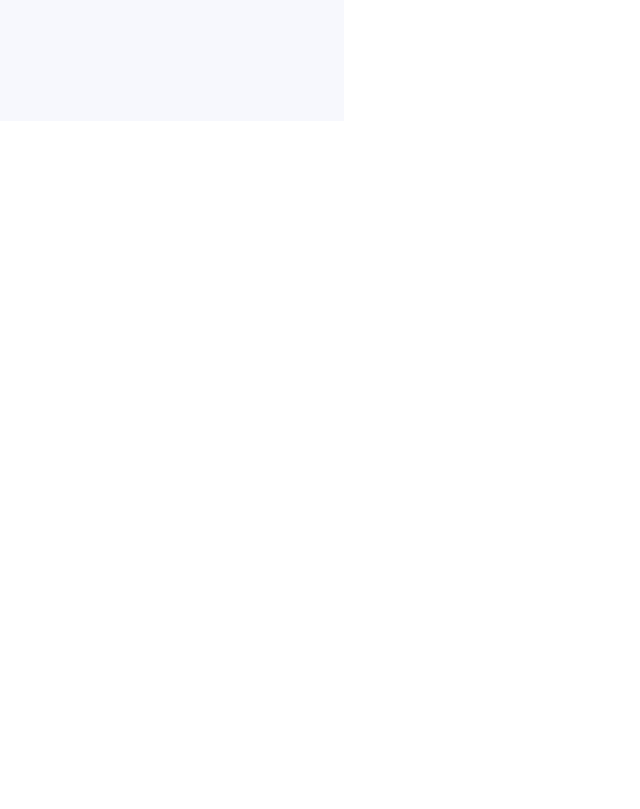
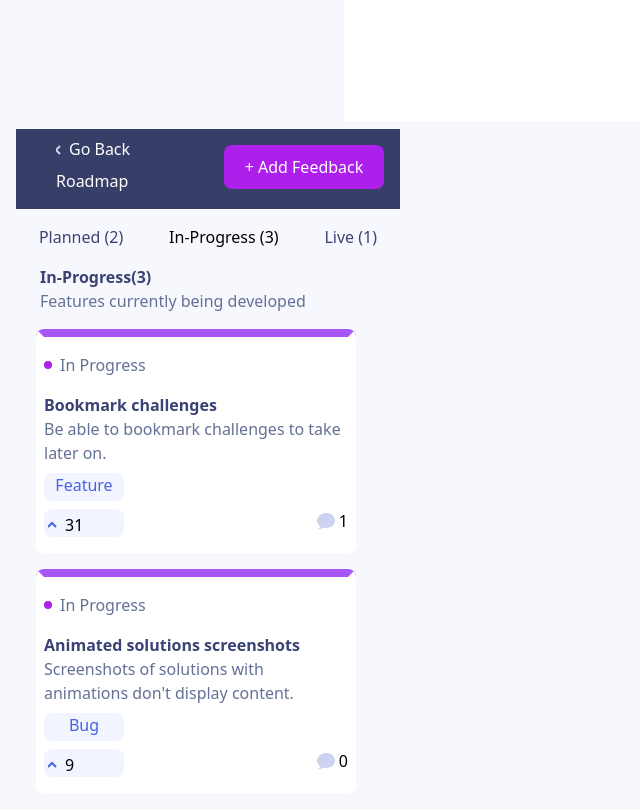
Before and after one commit to lucymutunga/Product-feedback, a React (Vite) app in the folder feedback/: page / in a window 1280 px wide. Shown: the part 800-1609 px from the top of the page, without its empty margins (0-640 px from the left). Before the commit the page ends 921 px from the top, so only its background shows below. Built offline with nearby package versions, Linux system fonts and the light colour scheme.

Commit message:
designed view page

```diff
--- a/feedback/src/Pages/Section.jsx
+++ b/feedback/src/Pages/Section.jsx
@@ -4,6 +4,7 @@ import Tags from "../components/sidebar/Tags";
 import Roadmap from "../components/sidebar/Roadmap";
 import Header from "../components/sidebar/Header";
 import EmptyFeed from "../components/sidebar/EmptyFeed";
+import ViewPage from "../components/sidebar/ViewPage";
 
 const Section = () => {
   return (
@@ -35,6 +36,7 @@ const Section = () => {
       <div className="lg:hidden   ">
         <EmptyFeed />
       </div>
+      <ViewPage />
     </div>
   );
 };
--- a/feedback/src/components/sidebar/AddFeedback.jsx
+++ b/feedback/src/components/sidebar/AddFeedback.jsx
@@ -1,10 +1,12 @@
 import React from "react";
 import Button from "./Button";
 import Cancel from "./Cancel";
+import { Link } from "react-router-dom";
 const AddFeedback = () => {
   return (
     <div className="feed-container bg-[#F7F8FD] w-80 h-auto ">
       <div className="flex p-4 my-4">
+        <Link to={"/"}>
           <svg
             className="mt-2"
             xmlns="http://www.w3.org/2000/svg"
@@ -15,6 +17,7 @@ const AddFeedback = () => {
           >
             <path d="M4 9L0 5L4 1" stroke="#4661E6" stroke-width="2" />
           </svg>
+        </Link>
         <h2 className="ml-4">Go back</h2>
       </div>
       <div className="feed-content p-4 bg-[#FFFFFF] w-72 h-auto">
--- a/feedback/src/components/sidebar/Button.jsx
+++ b/feedback/src/components/sidebar/Button.jsx
@@ -9,7 +9,7 @@ const Button = () => {
     <span>
       <button
         onClick={handleClick}
-        className="text-white font-medium  bg-[#AD1FEA] hover:bg-[#C75AF6] py-2 px-2 rounded-lg md:w-40 md:h-11 w-60"
+        className="text-white font-medium  bg-[#AD1FEA] hover:bg-[#C75AF6] py-2 px-2 rounded-lg md:w-40 md:h-11 w-36 h-10"
       >
         + Add Feedback
       </button>
--- a/feedback/src/components/sidebar/ViewPage.jsx
+++ b/feedback/src/components/sidebar/ViewPage.jsx
@@ -1,7 +1,161 @@
 import React from "react";
+import Button from "./Button";
+import { Link } from "react-router-dom";
 
 const ViewPage = () => {
-  return <div>ViewPage</div>;
+  return (
+    <div className="view-container bg-[#F7F8FD] w-96  ml-4 mt-2 ">
+      <div className="view-header bg-[#373F68] flex justify-between px-4">
+        <div className="ml-4 flex flex-col text-white">
+          <div className="flex p-2 ">
+            <Link to={"/"}>
+              <svg
+                className="mt-2 mr-2"
+                xmlns="http://www.w3.org/2000/svg"
+                width="5"
+                height="10"
+                viewBox="0 0 5 10"
+                fill="none"
+              >
+                <path d="M4 9L0 5L4 1" stroke="#CDD2EE" stroke-width="2" />
+              </svg>
+            </Link>
+
+            <p>Go Back</p>
+          </div>
+          <h2 className="ml-2 mb-4">Roadmap</h2>
+        </div>
+        <div className="mt-4 ">
+          <Button />
+        </div>
+      </div>
+      <div className="flex justify-around mt-4">
+        <p className="text-[#3A4374]">Planned (2)</p>
+        <p className="text-[#3A4374]font-bold">In-Progress (3)</p>
+        <p className="text-[#3A4374]">Live (1)</p>
+      </div>
+      <div className="ml-6 mt-4">
+        <h2 className="text-[#3A4374] font-bold">In-Progress(3)</h2>
+        <p className="font-light text-[#647196]">
+          Features currently being developed
+        </p>
+      </div>
+
+      <div className="flex flex-col rounded-lg border-8 border-white border-t-purple-500 ml-5 my-4 bg-[#FFFFFF]  w-80 h-56 ">
+        <div className="flex my-4">
+          <svg
+            className="mt-2 mr-2"
+            xmlns="http://www.w3.org/2000/svg"
+            width="8"
+            height="8"
+            viewBox="0 0 8 8"
+            fill="none"
+          >
+            <circle cx="4" cy="4" r="4" fill="#AD1FEA" />
+          </svg>
+          <p className="text-[#647196]  ">In Progress</p>
+        </div>
+        <h2 className="font-bold text-[#3A4374]">Bookmark challenges</h2>
+        <p className="text-[#647196] font-light">
+          Be able to bookmark challenges to take later on.
+        </p>
+        <div className="rounded-lg bg-[#F2F4FF] w-20 h-7 mt-2">
+          <h2 className="text-[#4661E6] text-center">Feature</h2>
+        </div>
+        <div>
+          <div className="flex justify-between ">
+            <span className=" flex rounded-lg bg-[#F2F4FF] w-20 h-7 mt-2 p-1 ">
+              <svg
+                className="mt-2 mr-2"
+                xmlns="http://www.w3.org/2000/svg"
+                width="9"
+                height="7"
+                viewBox="0 0 9 7"
+                fill="none"
+              >
+                <path d="M0 6L4 2L8 6" stroke="#4661E6" stroke-width="2" />
+              </svg>
+              <p>31</p>
+            </span>
+            <span className="flex mt-2">
+              <svg
+                className="mt-1"
+                xmlns="http://www.w3.org/2000/svg"
+                width="18"
+                height="16"
+                viewBox="0 0 18 16"
+                fill="none"
+              >
+                <path
+                  d="M2.62074 16H1.34534L2.24718 15.0895C2.73344 14.5986 3.0371 13.9601 3.11873 13.2674C1.03637 11.8878 0 9.88917 0 7.79388C0 3.92832 3.51913 0 9.0305 0C14.8692 0 18 3.61479 18 7.45522C18 11.321 14.8361 14.9333 9.0305 14.9333C8.0135 14.9333 6.95226 14.7963 6.00478 14.5448C5.10787 15.4735 3.89262 16 2.62074 16Z"
+                  fill="#CDD2EE"
+                />
+              </svg>
+              <p className="ml-1">1</p>
+            </span>
+          </div>
+        </div>
+      </div>
+
+      <div className="flex flex-col rounded-lg border-8 border-white border-t-purple-500 ml-5 my-4 bg-[#FFFFFF] w-80 h-56 ">
+        <div className="flex my-4">
+          <svg
+            className="mt-2 mr-2"
+            xmlns="http://www.w3.org/2000/svg"
+            width="8"
+            height="8"
+            viewBox="0 0 8 8"
+            fill="none"
+          >
+            <circle cx="4" cy="4" r="4" fill="#AD1FEA" />
+          </svg>
+          <p className="text-[#647196]  ">In Progress</p>
+        </div>
+        <h2 className="font-bold text-[#3A4374]">
+          Animated solutions screenshots
+        </h2>
+        <p className="text-[#647196] font-light">
+          Screenshots of solutions with animations don't display content.
+        </p>
+        <div className="rounded-lg bg-[#F2F4FF] w-20 h-7 mt-2">
+          <h2 className="text-[#4661E6] text-center">Bug</h2>
+        </div>
+        <div>
+          <div className="flex justify-between ">
+            <span className=" flex rounded-lg bg-[#F2F4FF] w-20 h-7 mt-2 p-1 ">
+              <svg
+                className="mt-2 mr-2"
+                xmlns="http://www.w3.org/2000/svg"
+                width="9"
+                height="7"
+                viewBox="0 0 9 7"
+                fill="none"
+              >
+                <path d="M0 6L4 2L8 6" stroke="#4661E6" stroke-width="2" />
+              </svg>
+              <p>9</p>
+            </span>
+            <span className="flex mt-2">
+              <svg
+                className="mt-1"
+                xmlns="http://www.w3.org/2000/svg"
+                width="18"
+                height="16"
+                viewBox="0 0 18 16"
+                fill="none"
+              >
+                <path
+                  d="M2.62074 16H1.34534L2.24718 15.0895C2.73344 14.5986 3.0371 13.9601 3.11873 13.2674C1.03637 11.8878 0 9.88917 0 7.79388C0 3.92832 3.51913 0 9.0305 0C14.8692 0 18 3.61479 18 7.45522C18 11.321 14.8361 14.9333 9.0305 14.9333C8.0135 14.9333 6.95226 14.7963 6.00478 14.5448C5.10787 15.4735 3.89262 16 2.62074 16Z"
+                  fill="#CDD2EE"
+                />
+              </svg>
+              <p className="ml-1">0</p>
+            </span>
+          </div>
+        </div>
+      </div>
+    </div>
+  );
 };
 
 export default ViewPage;
--- a/feedback/src/index.css
+++ b/feedback/src/index.css
@@ -26,6 +26,9 @@
 .drops li:hover {
   color: #ad1fea;
 }
+.view-container {
+  height: 50rem;
+}
 /*
 @media only screen and (min-width: 1085px) and (max-width: 1440px) {
   .header {
```
Lines whose indentation alone changed are shown as unchanged.
